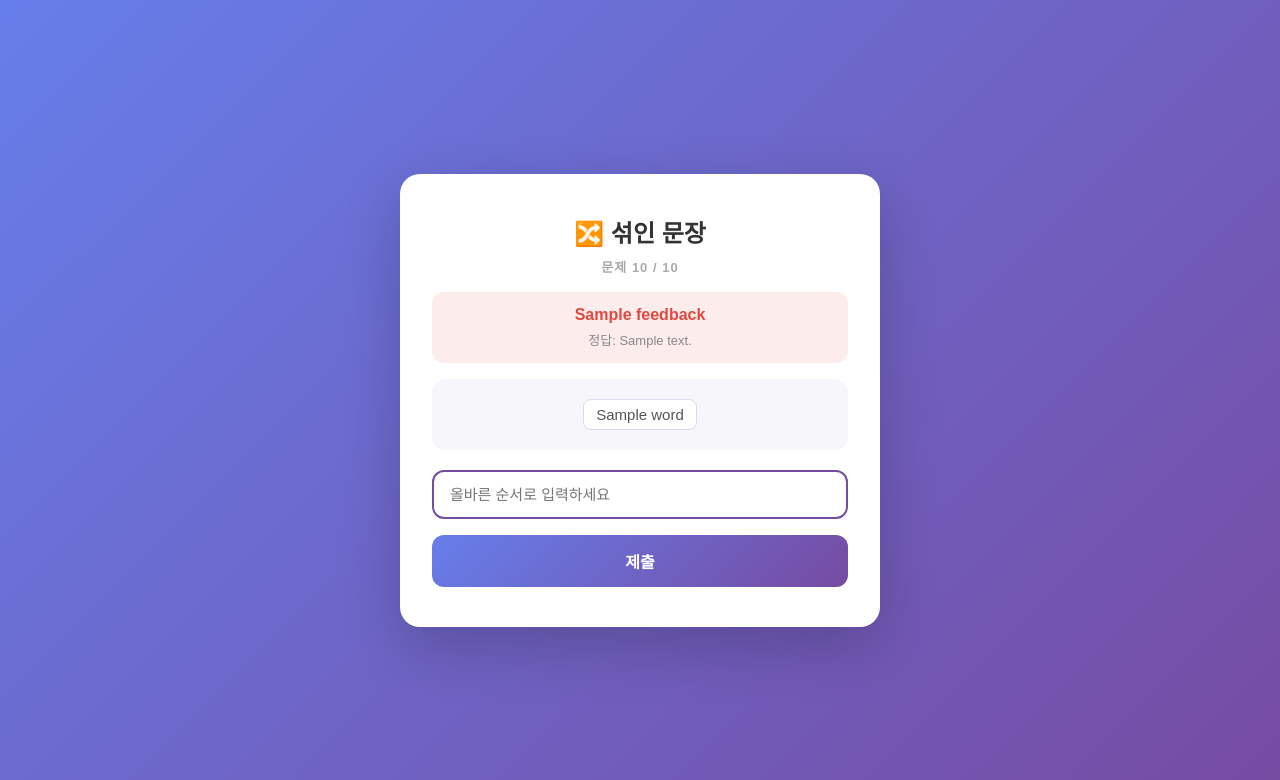
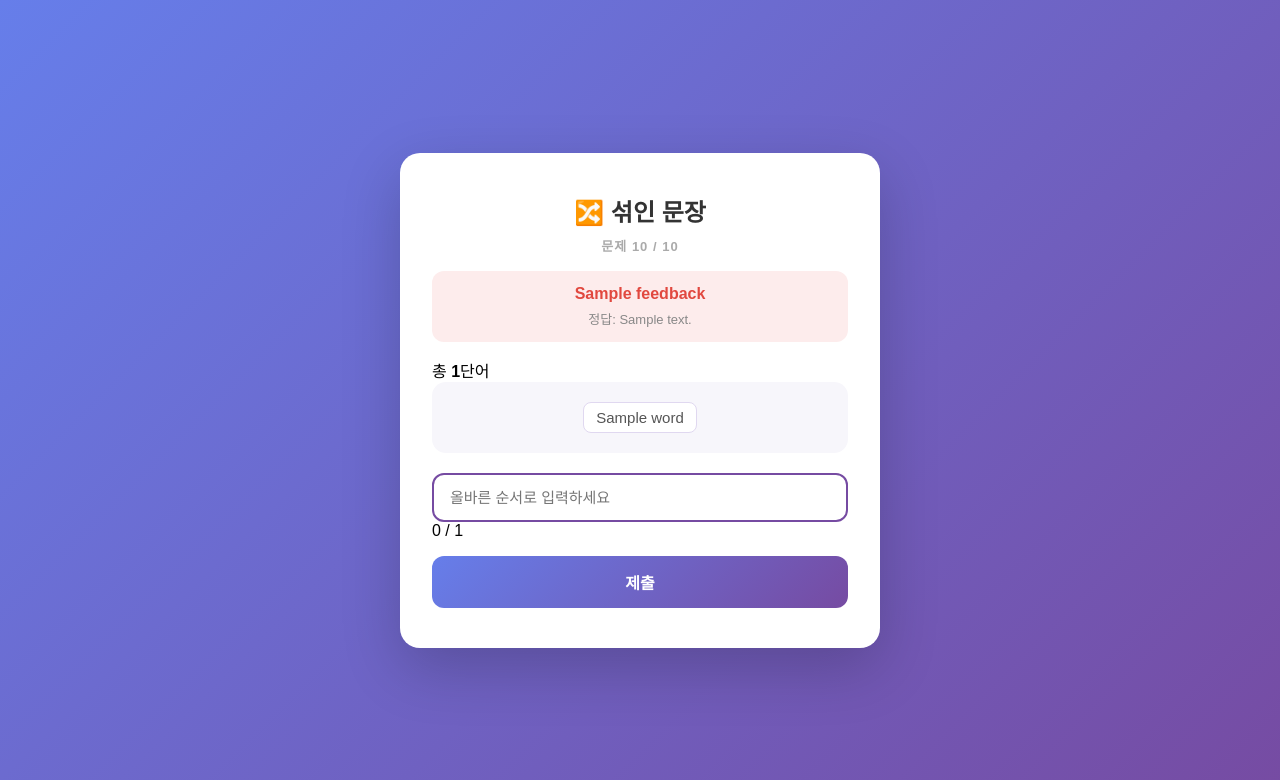
Before and after one commit to gwarek36prep36/HTML, a Flask app: template templates/quiz.html in a window 1280 px wide. Shown: the top 780 px of the page. Run offline with Flask 3, Linux system fonts and the light colour scheme; the template is opened without the code that fills it: most values are stand-ins (such as "Sample title", 1, 10 or a date in 2020).

Commit message:
Update quiz.html

```diff
--- a/templates/quiz.html
+++ b/templates/quiz.html
@@ -12,14 +12,43 @@
     </div>
 {% endif %}
 
-<div class="shuffled-box">
+<div class="word-count-info">총 <strong id="total-words">0</strong>단어</div>
+
+<div class="shuffled-box" id="shuffled-box">
     {% for word in shuffled %}
-        <span class="word-chip">{{ word }}</span>
+        <span class="word-chip" onclick="toggleWord(this)">{{ word }}</span>
     {% endfor %}
 </div>
 
-<form method="post">
-    <input type="text" name="answer" placeholder="올바른 순서로 입력하세요" autocomplete="off" autofocus required>
+<form method="post" onsubmit="return submitAnswer()">
+    <div class="input-wrap">
+        <input type="text" name="answer" id="answer-input" placeholder="올바른 순서로 입력하세요" autocomplete="off" autofocus required oninput="updateCount()">
+        <span class="count-badge" id="word-count">0 / <span id="wc-total">0</span></span>
+    </div>
     <button type="submit">제출</button>
 </form>
+
+<script>
+const chips = document.querySelectorAll('.word-chip');
+const totalWords = chips.length;
+document.getElementById('total-words').textContent = totalWords;
+document.getElementById('wc-total').textContent = totalWords;
+
+function toggleWord(el) {
+    el.classList.toggle('used');
+}
+
+function updateCount() {
+    const val = document.getElementById('answer-input').value.trim();
+    const count = val === '' ? 0 : val.split(/\s+/).length;
+    document.getElementById('word-count').childNodes[0].textContent = count + ' / ';
+    document.getElementById('wc-total').textContent = totalWords;
+}
+
+function submitAnswer() {
+    // 제출 전 모든 chip 원상복귀
+    chips.forEach(c => c.classList.remove('used'));
+    return true;
+}
+</script>
 {% endblock %}
```
